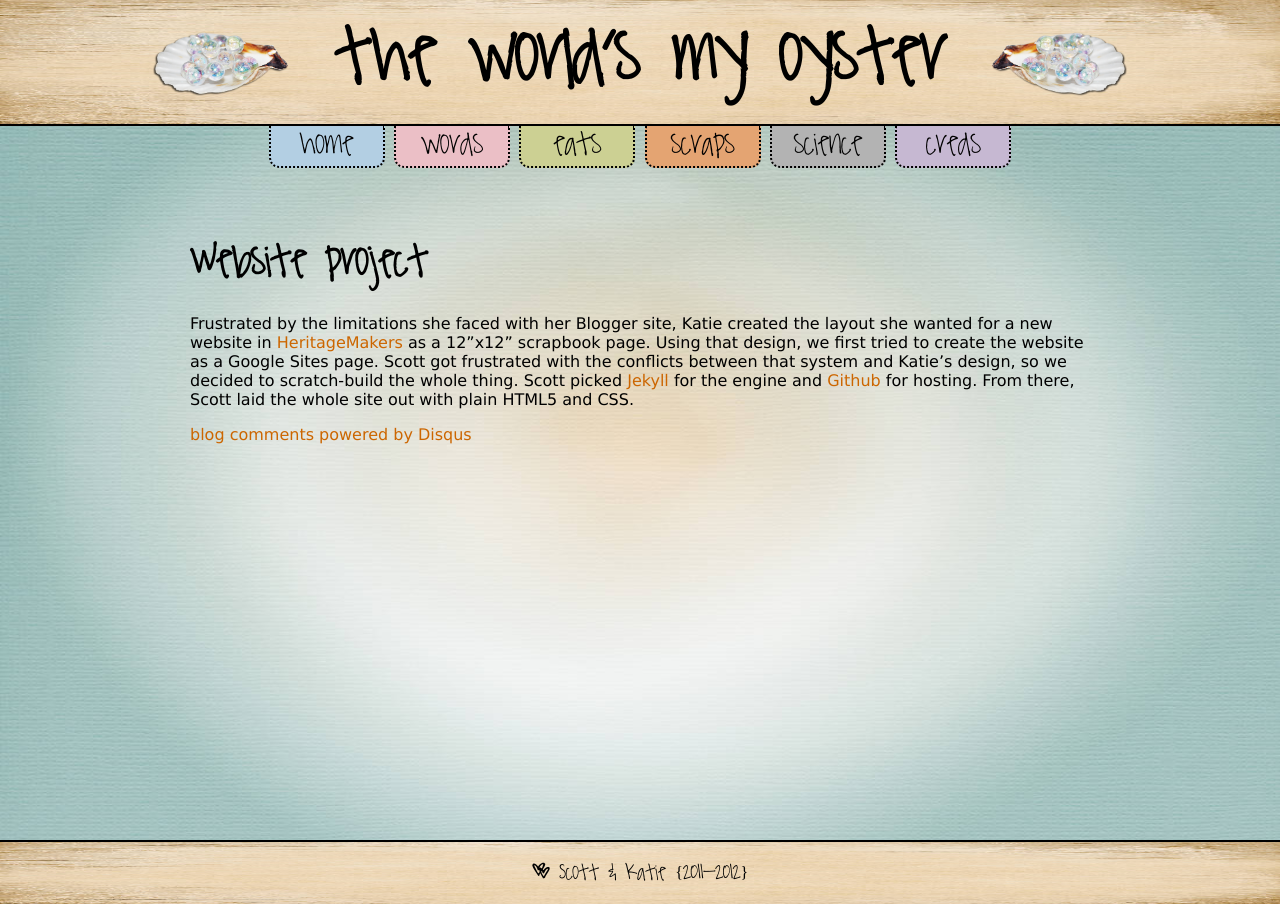
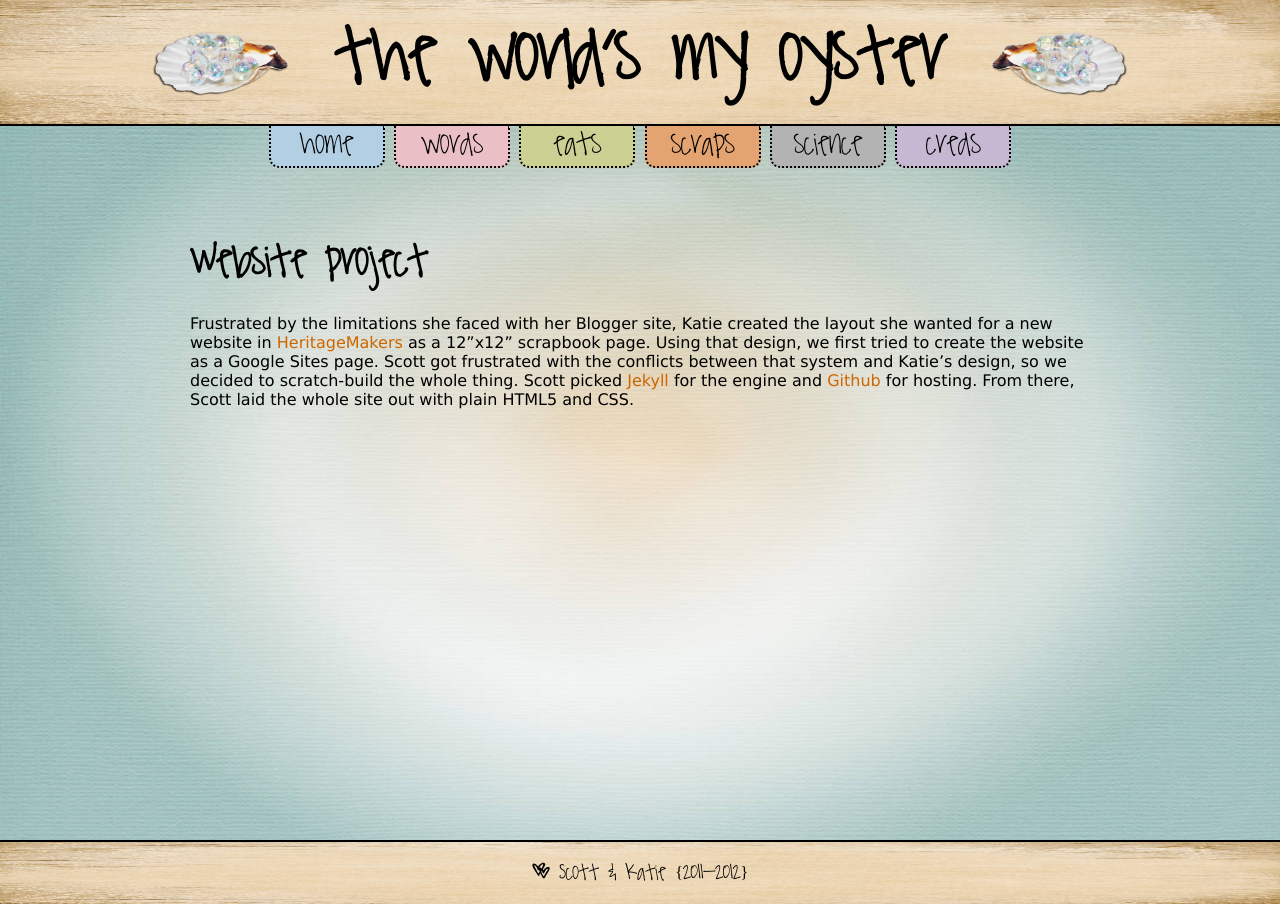
Before and after one commit to kpetersen/kpetersen.github.io, a Jekyll site: the page built from scraps/_posts/2011-10-22-first-post.markdown, in a window 1280 px wide. Built offline with Jekyll 4.4.1, drawn with Linux system fonts in a browser that asks for light colours; comment, search, counter and statistics services are not loaded.

Commit message:
Disable Disqus comments

```diff
--- a/_layouts/post.html
+++ b/_layouts/post.html
@@ -5,16 +5,3 @@
 <div id="post">
 	{{content}}
 </div>
-
-<div id="disqus_thread"></div>
-<script type="text/javascript">
-    var disqus_shortname = 'worldsmyoyster';
-
-    (function() {
-        var dsq = document.createElement('script'); dsq.type = 'text/javascript'; dsq.async = true;
-        dsq.src = 'http://' + disqus_shortname + '.disqus.com/embed.js';
-        (document.getElementsByTagName('head')[0] || document.getElementsByTagName('body')[0]).appendChild(dsq);
-    })();
-</script>
-<noscript>Please enable JavaScript to view the <a href="http://disqus.com/?ref_noscript">comments powered by Disqus.</a></noscript>
-<a href="http://disqus.com" class="dsq-brlink">blog comments powered by <span class="logo-disqus">Disqus</span></a>
```
